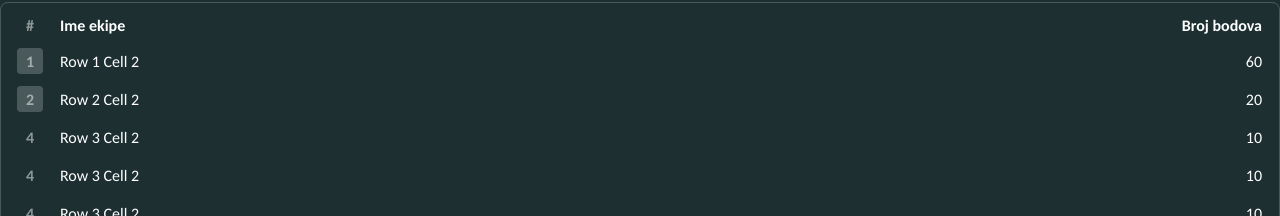
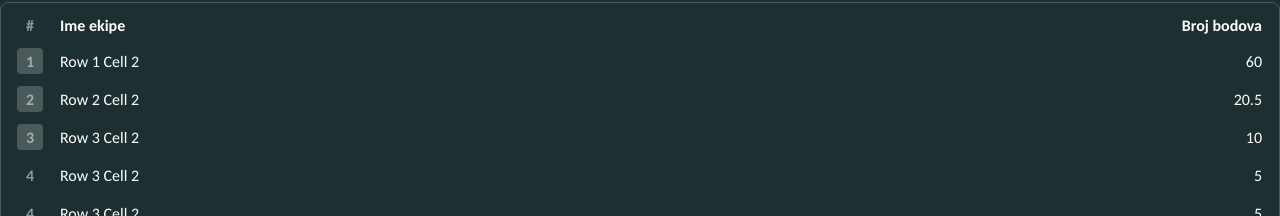
Before and after one commit to lovretomic/peta-kviz-app, a React (Vite) app: page /test in a window 1280 px wide. Shown: the part 584-800 px from the top of the page. Built offline with nearby package versions, Linux system fonts and the light colour scheme.

Commit message:
added leaderboard sorting

```diff
--- a/src/components/Leaderboard/Leaderboard.tsx
+++ b/src/components/Leaderboard/Leaderboard.tsx
@@ -4,7 +4,7 @@ import LeaderboardEntry from "../LeaderboardEntry";
 
 type LeaderboardProps = {
   headers: string[];
-  rows: { rank: number; name: string; score: number }[];
+  rows: { name: string; score: number }[];
   className?: string;
 } & React.HTMLAttributes<HTMLTableElement>;
 
@@ -14,6 +14,21 @@ const Leaderboard: React.FC<LeaderboardProps> = ({
   className,
   ...handlers
 }) => {
+  const sortedRows = [...rows].sort((a, b) => b.score - a.score);
+
+  let lastScore: number | null = null;
+  let lastRank = 0;
+
+  const rankedRows = sortedRows.map((row, index) => {
+    if (lastScore === row.score) {
+      return { ...row, rank: lastRank };
+    } else {
+      const rank = index + 1;
+      lastRank = rank;
+      lastScore = row.score;
+      return { ...row, rank };
+    }
+  });
   return (
     <table className={clsx(c.leaderboard, className)} {...handlers}>
       <thead>
@@ -26,7 +41,7 @@ const Leaderboard: React.FC<LeaderboardProps> = ({
         </tr>
       </thead>
       <tbody>
-        {rows.map((row, rowIndex) => (
+        {rankedRows.map((row, rowIndex) => (
           <tr key={rowIndex} className={c.row}>
             <LeaderboardEntry rank={row.rank} name={row.name} />
             <td className={c.td}>{row.score}</td>
--- a/src/pages/TestPage/TestPage.tsx
+++ b/src/pages/TestPage/TestPage.tsx
@@ -37,15 +37,14 @@ const TestPage = () => {
         <Leaderboard
           headers={["#", "Ime ekipe", "Broj bodova"]}
           rows={[
-            { rank: 1, name: "Row 1 Cell 2", score: 60 },
-            { rank: 2, name: "Row 2 Cell 2", score: 20 },
-            { rank: 4, name: "Row 3 Cell 2", score: 10 },
-            { rank: 4, name: "Row 3 Cell 2", score: 10 },
-            { rank: 4, name: "Row 3 Cell 2", score: 10 },
-            { rank: 4, name: "Row 3 Cell 2", score: 10 },
-            { rank: 4, name: "Row 3 Cell 2", score: 10 },
-            { rank: 4, name: "Row 3 Cell 2", score: 10 },
-            { rank: 4, name: "Row 3 Cell 2", score: 10 },
+            { name: "Row 3 Cell 2", score: 3 },
+            { name: "Row 1 Cell 2", score: 60 },
+            { name: "Row 2 Cell 2", score: 20.5 },
+            { name: "Row 3 Cell 2", score: 10 },
+            { name: "Row 3 Cell 2", score: 5 },
+            { name: "Row 3 Cell 2", score: 5 },
+            { name: "Row 3 Cell 2", score: 2 },
+            { name: "Row 3 Cell 2", score: 1 },
           ]}
         />
       </div>
```
